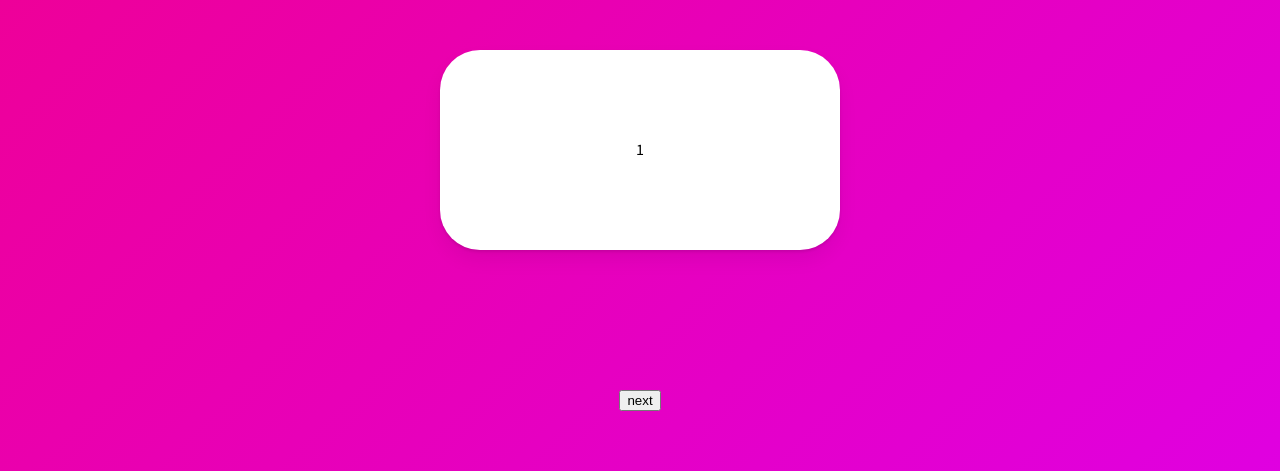
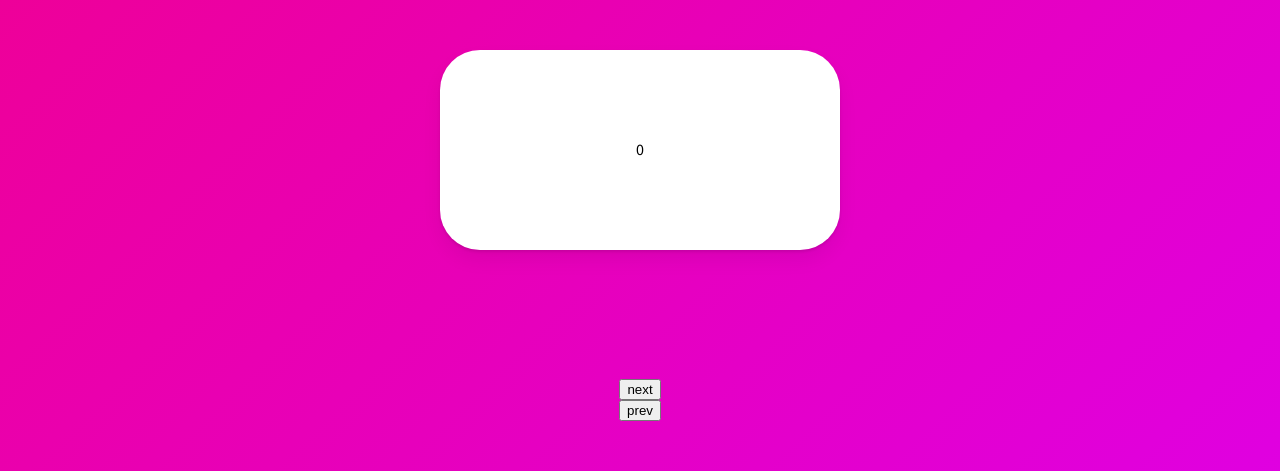
Before and after one commit to ICE0208/react-master-class, a React (Create React App) app: page / in a window 1280 px wide. Shown: the top 471 px of the page. Built offline with nearby package versions, Linux system fonts and the light colour scheme.

Commit message:
(#8.13) Slider part Two [BUG]

```diff
--- a/src/App.tsx
+++ b/src/App.tsx
@@ -28,53 +28,59 @@ const Box = styled(motion.div)`
 `;
 
 const box: Variants = {
-  invisible: {
-    x: 500,
+  entry: (isBack: number) => ({
+    x: isBack < 0 ? -500 : 500,
     opacity: 0,
     scale: 0,
-  },
-  visible: {
+    zIndex: 0,
+  }),
+  center: {
     x: 0,
     opacity: 1,
     scale: 1,
+    zIndex: 1,
     transition: {
       duration: 0.5,
       type: "spring",
       bounce: 0.4,
     },
   },
-  exit: {
-    x: -500,
+  exit: (isBack: number) => ({
+    x: isBack < 0 ? 500 : -500,
     opacity: 0,
     scale: 0,
+    zIndex: 0,
     transition: {
       duration: 0.5,
     },
-  },
+  }),
 };
 
 function App() {
-  const [visible, setVisible] = useState(1);
-  const nextPlease = () => setVisible((prev) => (prev === 10 ? 10 : prev + 1));
+  const [[visible, direction], setVisible] = useState([0, 1]);
+  const move = (direction: number) => {
+    setVisible((prev) =>
+      prev[0] + direction >= 0 && prev[0] + direction <= 100
+        ? [prev[0] + direction, direction]
+        : prev
+    );
+  };
   return (
     <Wrapper>
-      <AnimatePresence>
-        {[1, 2, 3, 4, 5, 6, 7, 8, 9, 10].map(
-          (i) =>
-            i === visible && (
-              <Box
-                variants={box}
-                initial="invisible"
-                animate="visible"
-                exit="exit"
-                key={i}
-              >
-                {i}
-              </Box>
-            )
-        )}
+      <AnimatePresence custom={direction}>
+        <Box
+          custom={direction}
+          variants={box}
+          initial="entry"
+          animate="center"
+          exit="exit"
+          key={visible}
+        >
+          {visible}
+        </Box>
       </AnimatePresence>
-      <button onClick={nextPlease}>next</button>
+      <button onClick={() => move(1)}>next</button>
+      <button onClick={() => move(-1)}>prev</button>
     </Wrapper>
   );
 }
```
